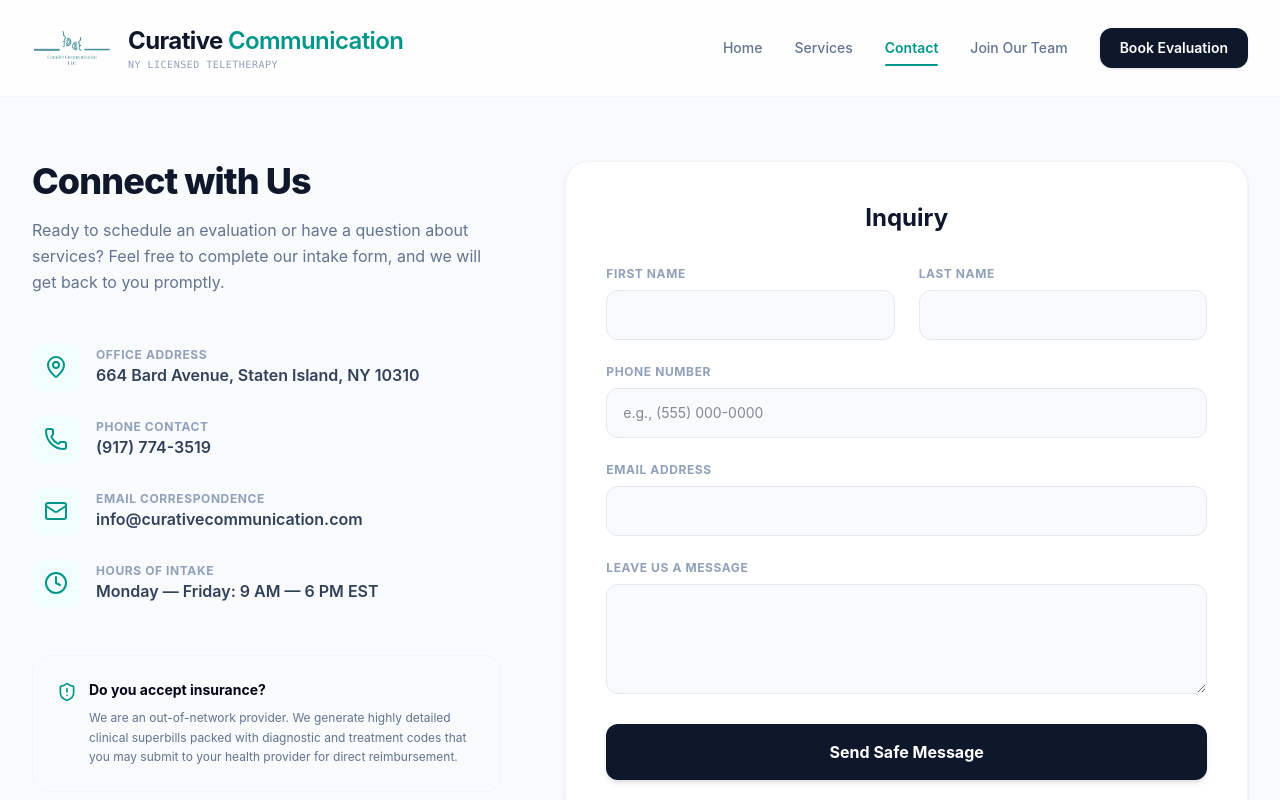
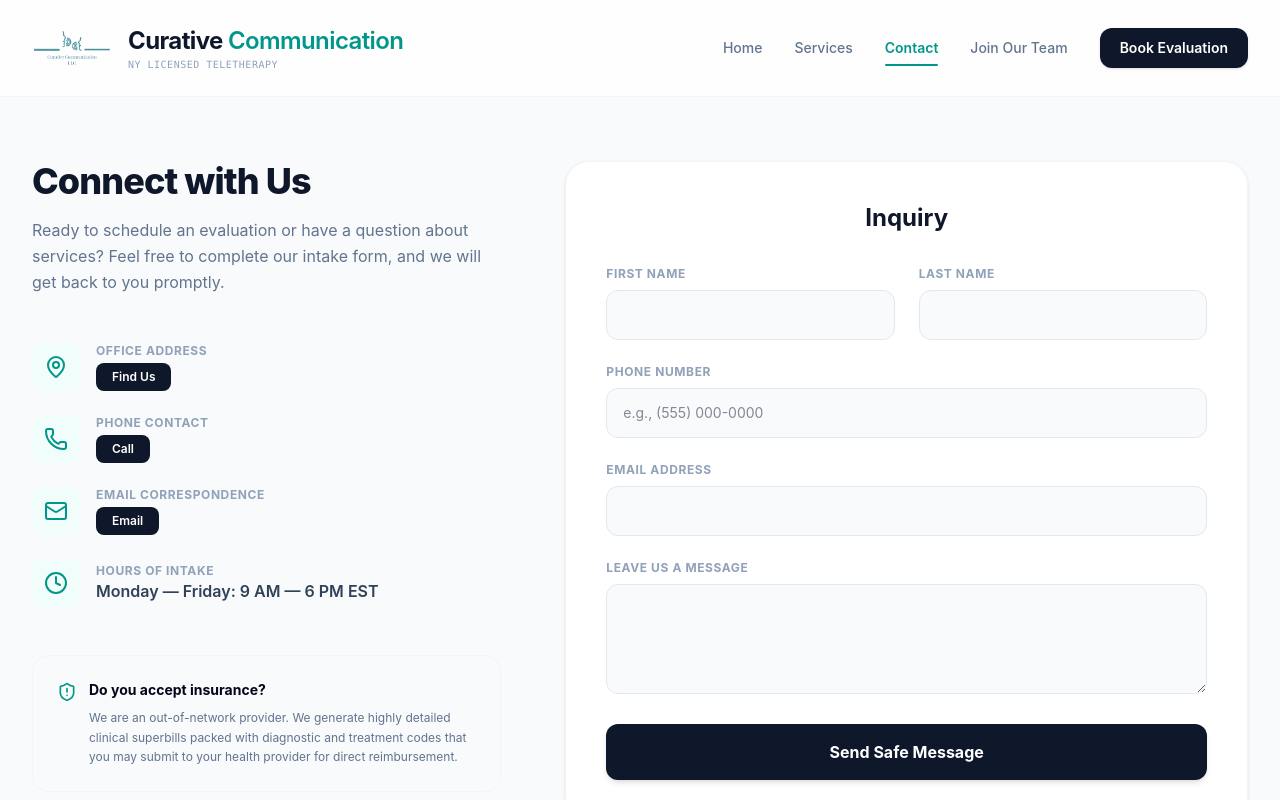
Before and after one commit to vadimNy/curative-communication, a React (Vite) app: page /#/contact in a window 1280 px wide. Shown: the top 800 px of the page. Built offline with nearby package versions, Linux system fonts and the light colour scheme.

Commit message:
Protect contact info with interactive reveal buttons

```diff
--- a/src/pages/Contact.tsx
+++ b/src/pages/Contact.tsx
@@ -1,6 +1,11 @@
+import { useState } from 'react';
 import { Mail, Clock, ShieldAlert, MapPin, Phone } from 'lucide-react';
 
 export default function Contact() {
+  const [showAddress, setShowAddress] = useState(false);
+  const [showPhone, setShowPhone] = useState(false);
+  const [showEmail, setShowEmail] = useState(false);
+
   return (
     <div className="max-w-7xl mx-auto px-4 sm:px-6 lg:px-8 py-16 animate-fadeIn">
       <div className="grid grid-cols-1 lg:grid-cols-12 gap-16">
@@ -21,7 +26,16 @@
               </div>
               <div>
                 <span className="block text-xs font-bold text-slate-400 uppercase tracking-wider">Office Address</span>
-                <span className="block text-slate-700 font-semibold">664 Bard Avenue, Staten Island, NY 10310</span>
+                {showAddress ? (
+                  <span className="block text-slate-700 font-semibold">664 Bard Avenue, Staten Island, NY 10310</span>
+                ) : (
+                  <button
+                    onClick={() => setShowAddress(true)}
+                    className="mt-1 px-4 py-1.5 bg-slate-900 hover:bg-teal-600 text-white rounded-lg text-xs font-semibold transition-all duration-200"
+                  >
+                    Find Us
+                  </button>
+                )}
               </div>
             </div>
 
@@ -31,7 +45,16 @@
               </div>
               <div>
                 <span className="block text-xs font-bold text-slate-400 uppercase tracking-wider">Phone Contact</span>
-                <a href="tel:9177743519" className="block text-slate-700 font-semibold hover:text-teal-600 transition-colors">(917) 774-3519</a>
+                {showPhone ? (
+                  <a href="tel:9177743519" className="block text-slate-700 font-semibold hover:text-teal-600 transition-colors">(917) 774-3519</a>
+                ) : (
+                  <button
+                    onClick={() => setShowPhone(true)}
+                    className="mt-1 px-4 py-1.5 bg-slate-900 hover:bg-teal-600 text-white rounded-lg text-xs font-semibold transition-all duration-200"
+                  >
+                    Call
+                  </button>
+                )}
               </div>
             </div>
 
@@ -41,7 +64,16 @@
               </div>
               <div>
                 <span className="block text-xs font-bold text-slate-400 uppercase tracking-wider">Email Correspondence</span>
-                <a href="mailto:info@curativecommunication.com" className="block text-slate-700 font-semibold hover:text-teal-600 transition-colors">info@curativecommunication.com</a>
+                {showEmail ? (
+                  <a href="mailto:info@curativecommunication.com" className="block text-slate-700 font-semibold hover:text-teal-600 transition-colors">info@curativecommunication.com</a>
+                ) : (
+                  <button
+                    onClick={() => setShowEmail(true)}
+                    className="mt-1 px-4 py-1.5 bg-slate-900 hover:bg-teal-600 text-white rounded-lg text-xs font-semibold transition-all duration-200"
+                  >
+                    Email
+                  </button>
+                )}
               </div>
             </div>
 
```
